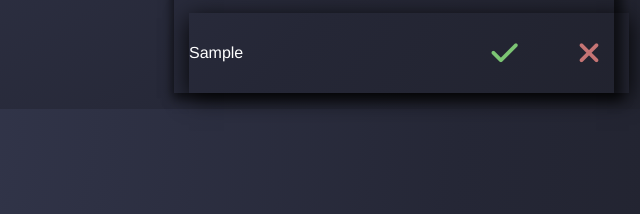
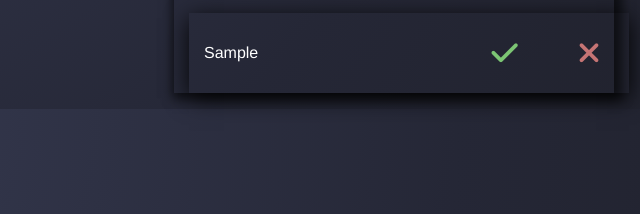
Before and after one commit to gray-white-black/toDo, a plain HTML site: page index.html in a window 1280 px wide. Both pictures are taken after typing "Sample" into the empty fields and a click on the button 780 px from the left and 200 px from the top of the page. Shown: the part 403-617 px from the top of the page, 246-886 px from the left. Drawn offline with Linux system fonts and the light colour scheme.

Commit message:
Update style.css

```diff
--- a/style.css
+++ b/style.css
@@ -16,6 +16,9 @@ ul{
     box-shadow: 0px 5px 22px 0px rgba(0,0,0,0.9);
     transition: background-color .15s ease-in;
     margin-left: 15px
+}
+.task-title{
+    margin-left: 15px;
 }
 .doList:hover{
     background: #2f3244;
```
